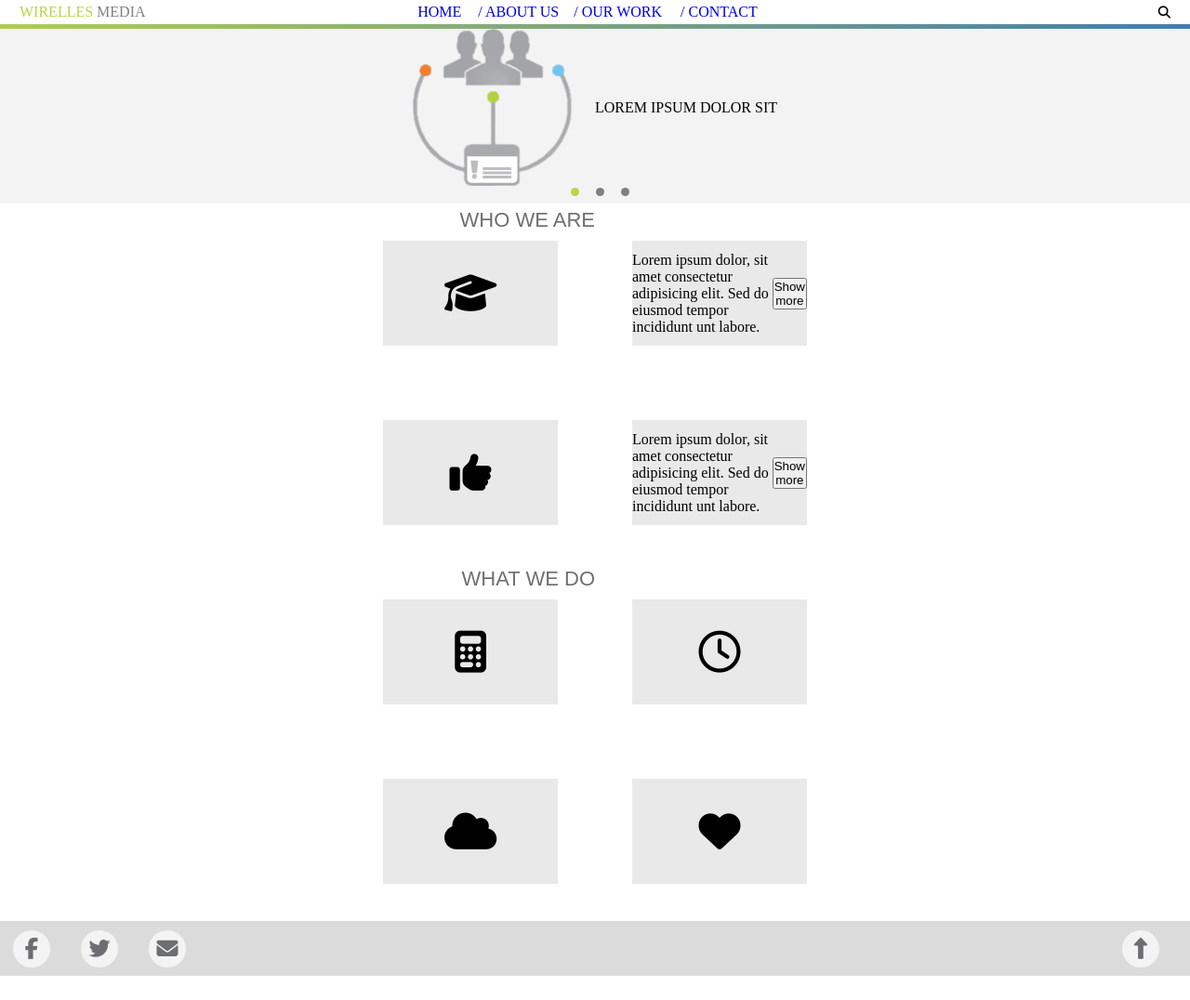
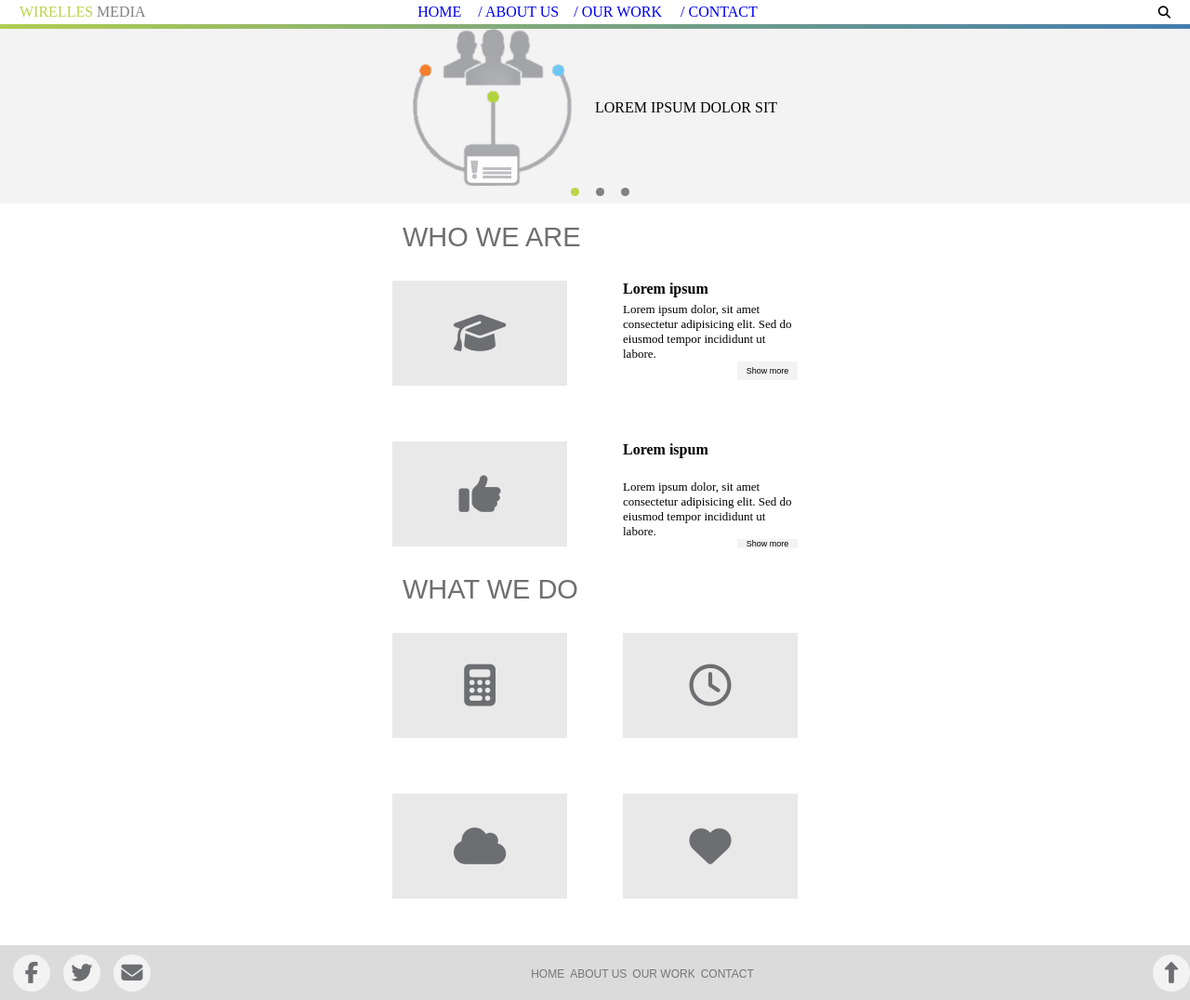
Before and after one commit to MilosKozic/WM, a website built with webpack: page index.html in a window 1280 px wide. Shown: the whole page at 93% size. Before the commit the page ends 1050 px from the top, so only its background shows below. Built offline with nearby package versions, Linux system fonts and the light colour scheme.

Commit message:
grid setup

```diff
--- a/assets/css/_footer.scss
+++ b/assets/css/_footer.scss
@@ -1,28 +1,49 @@
+@mixin flex($direction,$content) {
+    display: flex;
+    align-items: center;
+    flex-direction: $direction;
+    justify-content: $content;
+}
+
 .footer{
     background-color: rgb(219,219,219);
     height: 59px;
-    display: flex;
-    justify-content: start;
-    align-items: center;
-    flex-direction: row;
 
-       a{
+  @include flex(row,space-between);
+
+    #footer-icons-container{
+
+        @include flex(row,space-between);
+    }
+       .footer-icons{
         font-size: 23px;
         display: inline-block;
         background-color: rgb(243, 243, 243);
         border-radius: 50%;
         height: 40px;
         width: 40px;
-        margin-right: 19px;
         margin-left: 14px;
         color: rgb(109, 110, 113);
-        display: flex;
-        justify-content: center;
-        align-items: center;
+
         text-decoration: none;
+        @include flex(row,center);
+
+        }
+     .footer-menu{
+
+            @include flex(row,center);
+            @media (max-width:767px) {
+                visibility: hidden;
+            }
+            li{
+                list-style: none;
+                a{
+                    text-decoration: none;
+                    padding-right: 6px;
+                    font-family: Arial, Helvetica, sans-serif;
+                    color: rgb(117, 117, 117);
+                    font-size: 12px;
+                }
+            }
         }
 }
-#altup{
-    position: absolute;
-  right: 14px;
-}
--- a/assets/css/_main-section.scss
+++ b/assets/css/_main-section.scss
@@ -1,31 +1,67 @@
 
 .section{
   display: grid;
-  grid-template-columns: auto auto ;
+  grid-template-columns: auto  auto ;
   grid-template-rows: auto auto;
-  justify-content: center;
+ justify-content: center;
+
     .main-section{
         background-color: rgb(233, 233, 233);
         display: inline-block;
         height: 113px;
         width: 188px;
-        margin: 40px;
+        margin: 30px;
         display: flex;
         justify-content: center;
         align-items: center;
         i{
             font-size: 45px;
+            color: rgb(109, 110, 113);
         }
     }
+    .text-section{
+
+        height: 113px;
+        width: 188px;
+        margin: 30px;
+        display: flex;
+        flex-direction: column;
+
+        p{
+            font-size: 13px;
+        }
+        h4{
+            padding-bottom: 5px;
+        }
+        button{
+            border: none;
+            display: inline-block;
+            background: rgb(243, 243, 243);
+            width: 65px;
+            height: 20px;
+            font-size: 9px;
+            position: relative;
+            left: 123px;
+        }
+    }
+
 }
 
 main h3 {
-    margin-top: 5px;
-    position: absolute;
-    right: 0px;
-    margin-right:50% ;
     color: rgb(111, 111, 111);
     font-family: Arial, Helvetica, sans-serif;
     font-weight: 500;
-    font-size: 22px;
+    font-size: 29px;
+   margin-left: 33.3%;
 }
+main{
+    margin: 20px;
+}
+@media screen and(max-width:468px) {
+    .section{
+        display: flex;
+        flex-direction: column;
+        align-items: center;
+        justify-content: center;
+    }
+}
--- a/index.html
+++ b/index.html
@@ -58,14 +58,18 @@
             <h3>WHO WE ARE</h3>
             <div class="section">
                 <div class="main-section"><i class="fas fa-graduation-cap"></i></div>
-                <div class="main-section">
-                    <p>Lorem ipsum dolor, sit amet consectetur adipisicing elit. Sed do eiusmod tempor incididunt unt
+                <div class="text-section">
+                    <h4>Lorem ipsum</h4>
+
+                    <p>Lorem ipsum dolor, sit amet consectetur adipisicing elit. Sed do eiusmod tempor incididunt ut
                         labore.</p>
                     <button class="show-more">Show more</button>
                 </div>
                 <div class="main-section"><i class="fas fa-thumbs-up"></i></div>
-                <div class="main-section">
-                    <p>Lorem ipsum dolor, sit amet consectetur adipisicing elit. Sed do eiusmod tempor incididunt unt
+                <div class="text-section">
+                    <h4>Lorem ispum</h4>
+                    <br/>
+                    <p>Lorem ipsum dolor, sit amet consectetur adipisicing elit. Sed do eiusmod tempor incididunt ut
                         labore.</p>
                     <button class="show-more">Show more</button>
                 </div>
@@ -82,10 +86,23 @@
         </section>
     </main>
     <footer class="footer">
-                <a href="https://www.facebook.com/pages/Wireless%20Media/212359128929310/" target="_blank"><i                        class="fab fa-facebook-f"></i></a>
-                <a href="#"><i class="fab fa-twitter"></i></a>
-                <a href="https://wm.rs/contact" target="_blank"><i class="fas fa-envelope"></i></a>
-                <a href="#nav" id="altup"><i class="fas fa-long-arrow-alt-up altup"></i></a>
+        <div id="footer-icons-container">
+                <a class="footer-icons" href="https://www.facebook.com/pages/Wireless%20Media/212359128929310/" target="_blank"><i class="fab fa-facebook-f"></i></a>
+                <a class="footer-icons" href="#"><i class="fab fa-twitter"></i></a>
+                <a class="footer-icons" href="https://wm.rs/contact" target="_blank"><i class="fas fa-envelope"></i></a>
+            </div>
+                <div id="footer-menu">
+                    <ul class="footer-menu">
+                        <li><a href="#">HOME</a></li>
+                        <li><a href="#">ABOUT US</a></li>
+                        <li><a href="#">OUR WORK</a></li>
+                        <li><a href="#">CONTACT</a></li>
+                        <li></li>
+                    </ul>
+                </div>
+            <div>
+                <a class="footer-icons" href="#nav" id="altup"><i class="fas fa-long-arrow-alt-up altup"></i></a>
+                </div>
     </footer>
 
 </body>
```
Also changed, not shown: assets/css/main.css, 1 other file.
